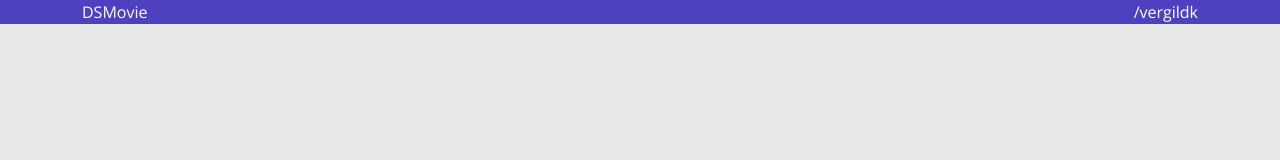
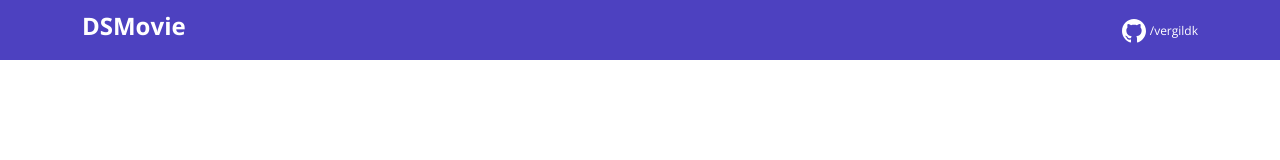
Before and after one commit to VergilDK/DSMovie, a plain HTML site: page index.html in a window 1280 px wide. Drawn offline with nearby package versions, Linux system fonts and the light colour scheme.

Commit message:
Barra Superior Parte 2

```diff
--- a/CSS/styles.css
+++ b/CSS/styles.css
@@ -1,17 +1,31 @@
 @import url('https://fonts.googleapis.com/css2?family=Open+Sans:wght@300;400;700&display=swap');
 
+:root {
+    --bg-gray: E8E8E8;
+    --color-primary: #4D41C0;
+    --white: #FFFFFF;
+}
+
 * {
+    margin: 0;
     box-sizing: border-box;
      font-family: 'Open Sans', sans-serif;
 }
 
+h1, h2, h3, h4, h5, h6, {
+    margin: 0;
+}
+
 html, body {
-    background-color: #E8E8E8;
+    background-color: var(--bg-gray);
 }
 
 header {
-       background-color: #4D41C0;
-       color: #FFFFFF;
+       background-color: var(--color-primary);
+       color: var(--white);
+       height: 60px;
+       display: flex;
+       align-items: center;
        }
 
        nav {
@@ -19,7 +33,27 @@ header {
            align-items: center;
            justify-content: space-between;
        }
+
+       nav h1 {
+           font-size: 24px;
+        font-weight: 700;
+       }
+
+       nav a {
+           font-size: 12px;
+           font-weight: 400;
+       }
        a, a:hover {
            text-decoration: none;
            color: unset;
        }
+
+
+       .dsmovie-contact-container {
+            display: flex ;
+            align-items: center;
+       }
+
+       .dsmovie-contact-container img {
+           margin-right: 10px;
+       }
--- a/index.html
+++ b/index.html
@@ -16,9 +16,12 @@
 <body>
     <header>
 
-        <nav class="container" ; <h1>DSMovie</h1>
-            <a href="https://github.com/VergilDK">/vergildk</a>
-
+        <nav class="container">
+            <h1>DSMovie</h1>
+            <div>
+                <img src="img/github.svg" alt="Github">
+                <a href="https://github.com/VergilDK">/vergildk</a>
+            </div>
         </nav>
     </header>
 </body>
```
Also changed, not shown: img/github.svg (added).
